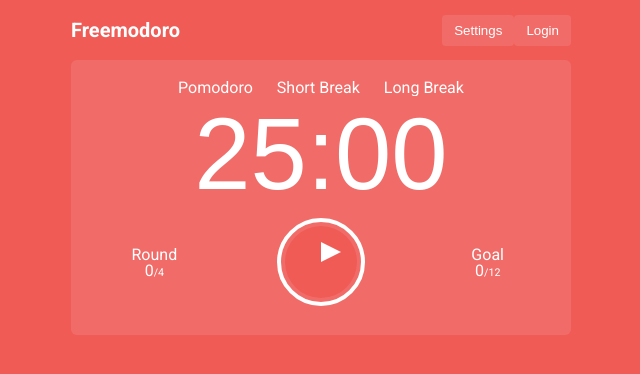
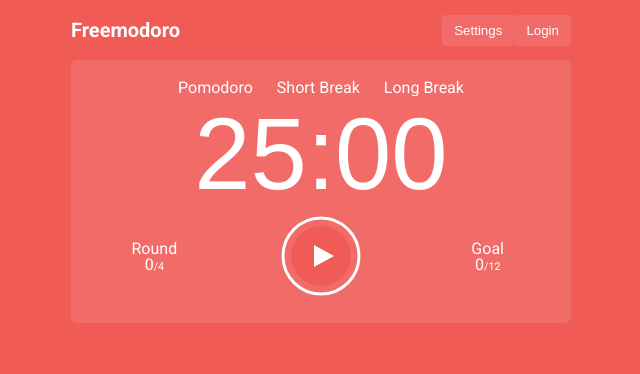
Before and after one commit to jaredblumer/freemodoro, a React (Create React App) app: page / in a window 1280 px wide. Shown: the top 374 px of the page, without its empty margins (319-959 px from the left). Built offline with nearby package versions, Linux system fonts and the light colour scheme.

Commit message:
Decrease size and fix play and pause svgs

```diff
--- a/src/components/ProgressButton.js
+++ b/src/components/ProgressButton.js
@@ -2,8 +2,8 @@ import React from "react";
 
 class ProgressButton extends React.Component {
   render() {
-    let radius = 50,
-      stroke = 4,
+    let radius = 44,
+      stroke = 3,
       normalizedRadius = radius - stroke * 2,
       circumference = normalizedRadius * 2 * Math.PI;
 
@@ -14,6 +14,14 @@ class ProgressButton extends React.Component {
       // Render pause button
       return (
         <svg id="svg" height={radius * 2} width={radius * 2}>
+          <circle
+            stroke="#D8524E"
+            fill="transparent"
+            strokeWidth={stroke}
+            r={normalizedRadius}
+            cx={radius}
+            cy={radius}
+          />
           <circle
             className="progress-bar"
             stroke="white"
@@ -26,14 +34,22 @@ class ProgressButton extends React.Component {
             cy={radius}
           />
           <circle fill="#f05b56" cx={radius} cy={radius} r={radius - 14} />
-          <polygon points="50,50 70,50 70,55 50,55" fill="white" />
-          <polygon points="50,65 70,65 70,70 50,70" fill="white" />
+          <polygon points="33,35 33,41 55,41 55,35" fill="white" />
+          <polygon points="33,47 33,53 55,53 55,47" fill="white" />
         </svg>
       );
     } else {
       // Render start button
       return (
         <svg id="svg" height={radius * 2} width={radius * 2}>
+          <circle
+            stroke="#D8524E"
+            fill="transparent"
+            strokeWidth={stroke}
+            r={normalizedRadius}
+            cx={radius}
+            cy={radius}
+          />
           <circle
             className="progress-bar"
             stroke="white"
@@ -46,7 +62,7 @@ class ProgressButton extends React.Component {
             cy={radius}
           />
           <circle fill="#f05b56" cx={radius} cy={radius} r={radius - 14} />
-          <polygon points="50,50 60,70 70,50" fill="white" />
+          <polygon points="33,37 55,37 44,57" fill="white" />
         </svg>
       );
     }
```
